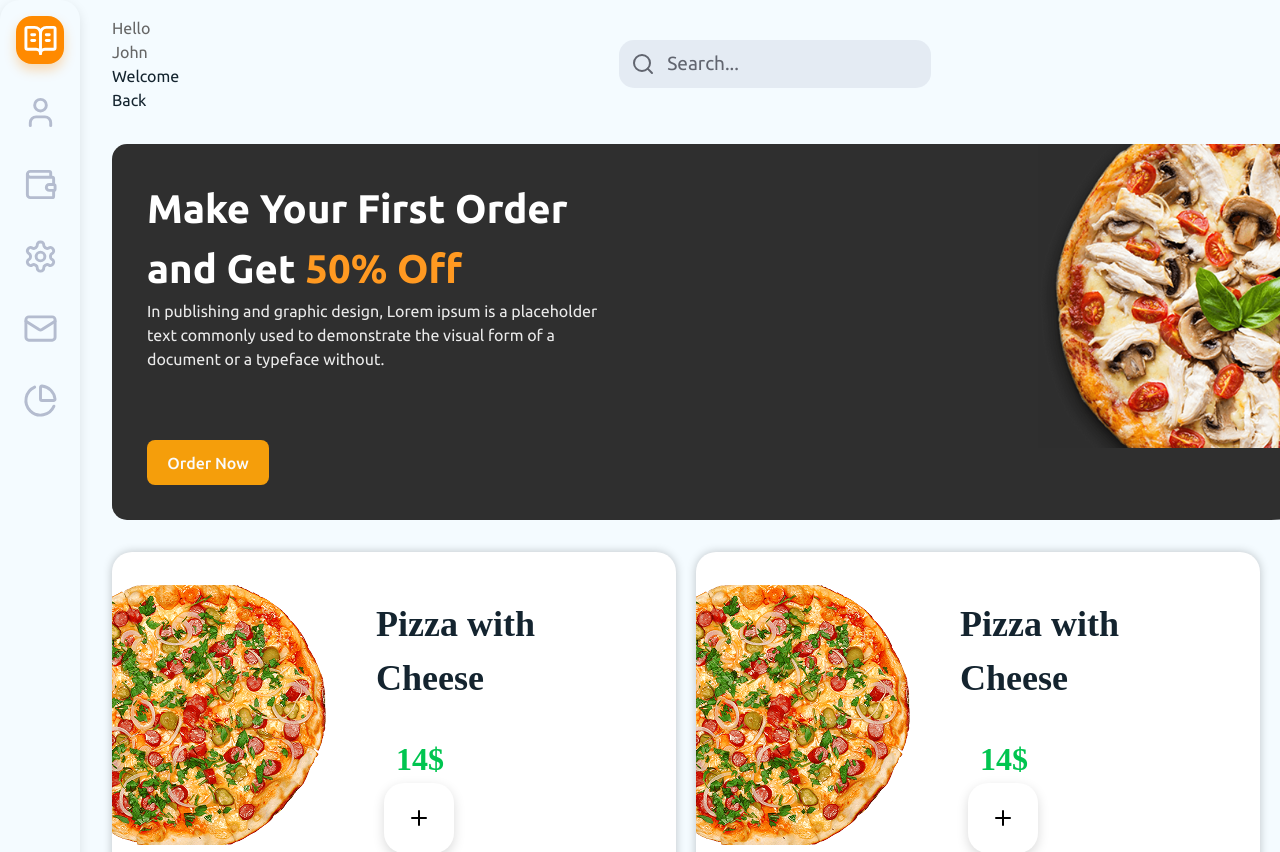
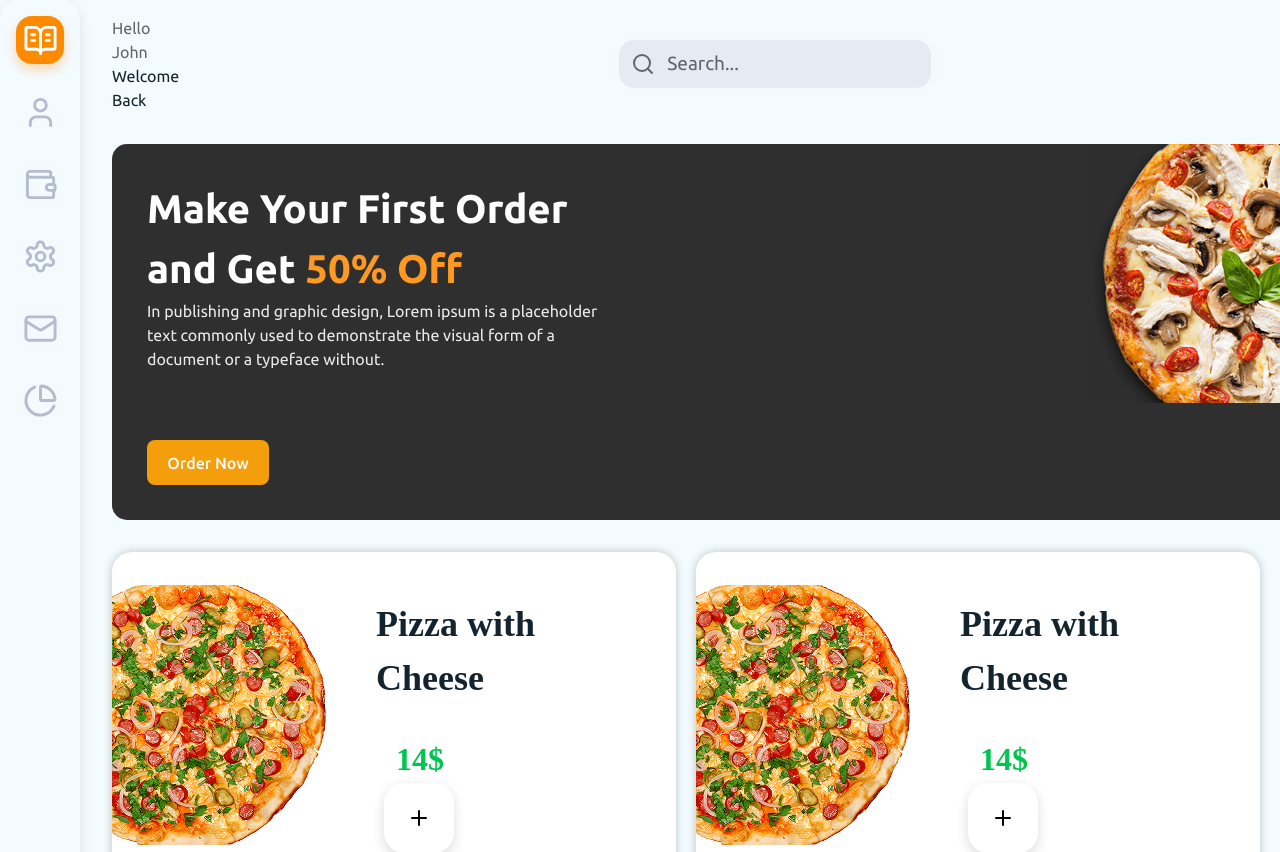
Before and after one commit to davydshcherba/PizzaShop, a React (Vite) app: page / in a window 1280 px wide. Shown: the top 852 px of the page. Built offline with nearby package versions, Linux system fonts and the light colour scheme.

Commit message:
refactor(Home): rename CSS class and adjust banner styling
Renamed the `.inform` class to `.information_banner` for better clarity and consistency. Adjusted the banner's CSS properties, including background color and margin, to improve visual alignment and readability.

```diff
--- a/src/Pages/Home/App.css
+++ b/src/Pages/Home/App.css
@@ -54,37 +54,39 @@ header > div > p {
 
 /* Banner */
 .banner {
-  background-color: #2F2F2F;
+  background-color: #2f2f2f;
   border-radius: 15px;
-  border-radius: 15px 100px 100px 15px;
   color: white;
+
 
   display: flex;
   flex-direction: row;
 }
-.inform{
+.information_banner {
   padding: 35px;
   padding-right: 410px;
 }
-.inform > h1{
+.information_banner > h1 {
   font-size: 40px;
   width: 470px;
   font-weight: bold;
 }
-.inform>h1>span{
-  color: #FF9921;
+.information_banner > h1 > span {
+  color: #ff9921;
 }
-.inform > p{
- width: 480px;
- margin-bottom: 69px;
+.information_banner > p {
+  width: 480px;
+  margin-bottom: 69px;
 
- font-size: 16px;
+  font-size: 16px;
 
- opacity: 90%;
+  opacity: 90%;
 
- font-weight: initial;
+  font-weight: initial;
 }
-
+.banner-img {
+ margin-left: 50px;
+}
 .cards_container {
   display: flex;
   flex-wrap: wrap;
--- a/src/Pages/Home/App.tsx
+++ b/src/Pages/Home/App.tsx
@@ -19,7 +19,7 @@ function App() {
           </div>
         </header>
         <div className="banner">
-          <div className="inform">
+          <div className="information_banner">
             <h1>
               Make Your First Order and Get <span>50% Off</span>
             </h1>
```
